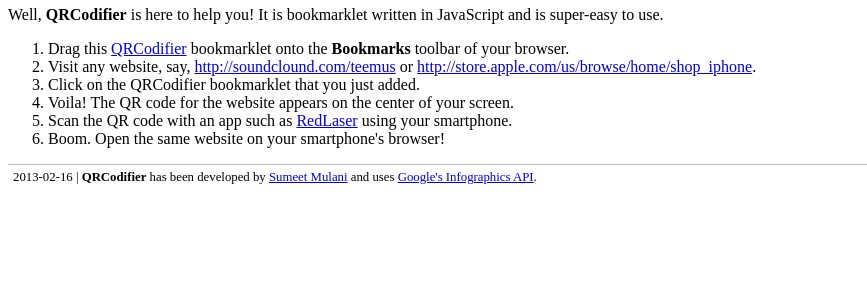
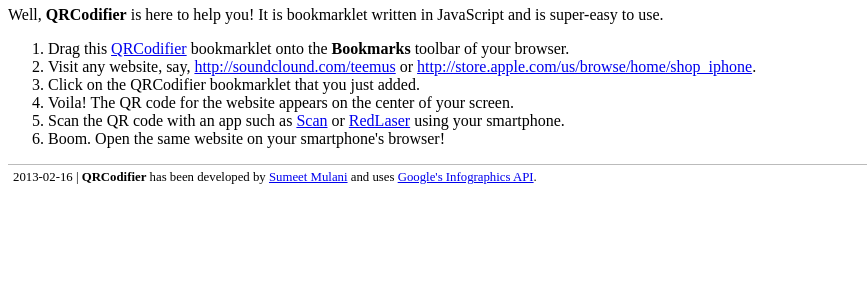
Before and after one commit to teemus/QRCodifier, a plain HTML site: page index.html in a window 1280 px wide. Shown: the part 127-420 px from the top of the page, 0-867 px from the left. Drawn offline with Linux system fonts and the light colour scheme.

Commit message:
Added link to scan.me (excellent app!) in index.html

```diff
--- a/index.html
+++ b/index.html
@@ -24,7 +24,7 @@
 <li>Visit any website, say, <a href="http://soundcloud.com/teemus">http://soundclound.com/teemus</a> or <a href="http://store.apple.com/us/browse/home/shop_iphone">http://store.apple.com/us/browse/home/shop_iphone</a>.</li>
 <li>Click on the QRCodifier bookmarklet that you just added.</li>
 <li>Voila! The QR code for the website appears on the center of your screen.</li>
-<li>Scan the QR code with an app such as <a href="http://www.redlaser.com/">RedLaser</a> using your smartphone.</li>
+<li>Scan the QR code with an app such as <a href="http://scan.me/">Scan</a> or <a href="http://www.redlaser.com/">RedLaser</a> using your smartphone.</li>
 <li>Boom. Open the same website on your smartphone's browser!</li>
 </ol>
 <iframe src="http://www.facebook.com/plugins/like.php?href=http%3A%2F%2Fsumeet.info%2FQRCodifier%2F&amp;layout=standard&amp;show_faces=true&amp;width=400&amp;action=like&amp;colorscheme=light&amp;height=80" scrolling="no" frameborder="0" style="border:none; overflow:hidden; width:400px; height:80px; float:right; margin-top:10px;" allowTransparency="true"></iframe>
```
